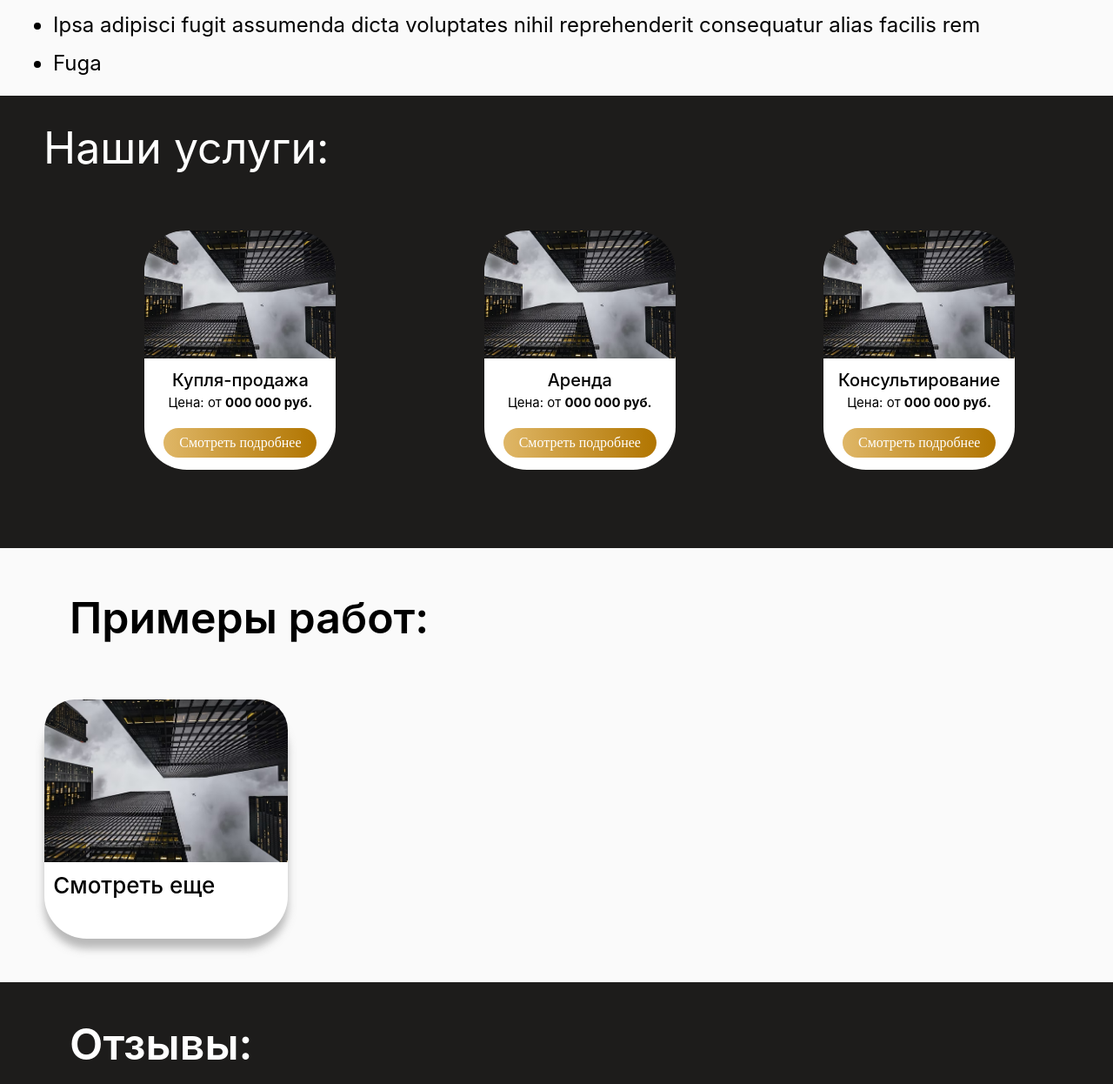
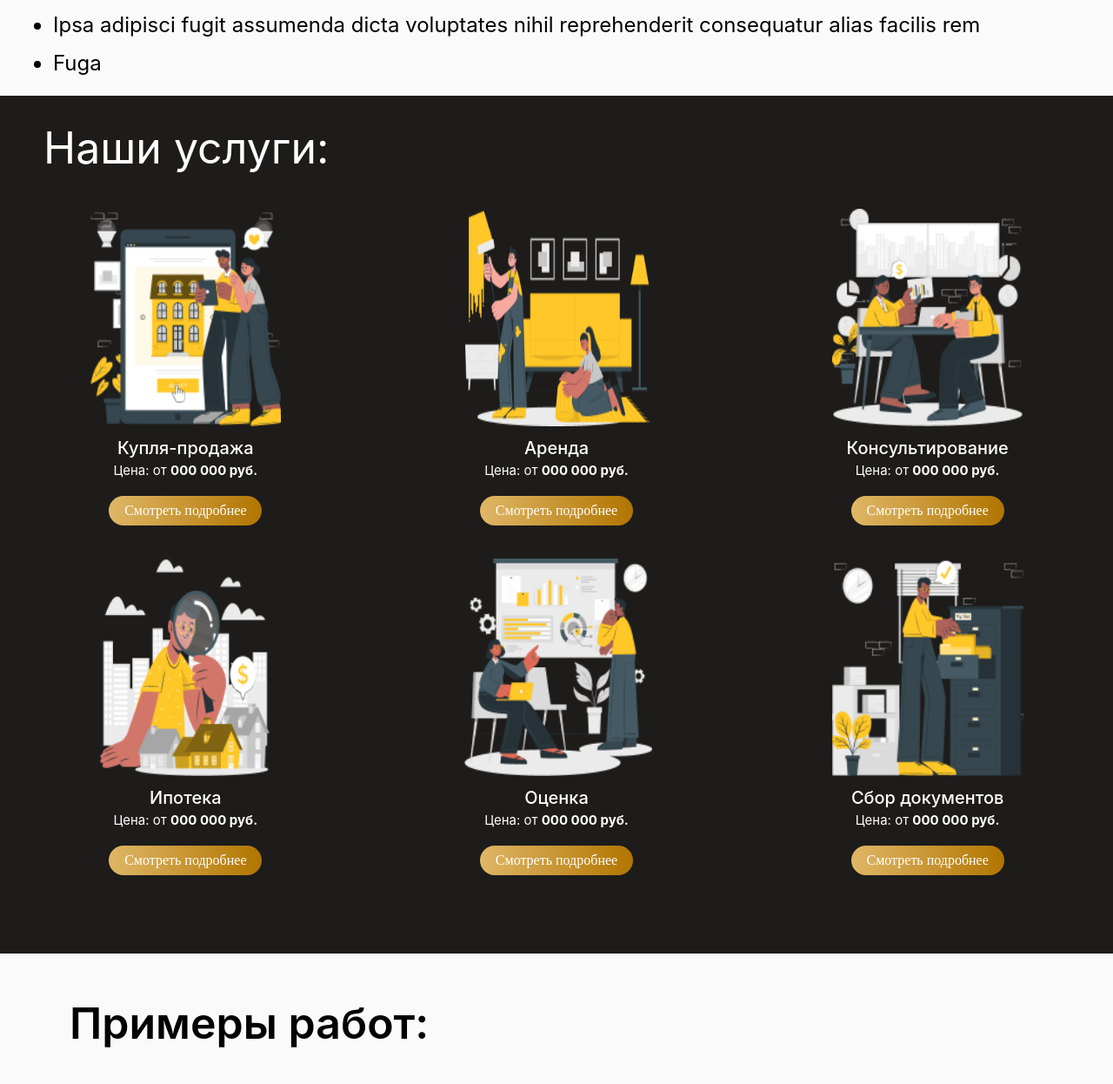
Before and after one commit to qVcreator/CenterGroup, a Django app: page / in a window 1280 px wide. Shown: the part 1156-2402 px from the top of the page at 87% size. Run offline with Django 4.2, Linux system fonts and the light colour scheme; data that the repository does not hold is empty.

Commit message:
reafactor html block services

```diff
--- a/centerGroup/landing/static/landing/css/style.css
+++ b/centerGroup/landing/static/landing/css/style.css
@@ -211,23 +211,30 @@ header #logo span {
   color: #FFFFFF;
 }
 
+.service_cards {
+   display: grid;
+   grid-template-columns: repeat(3, 1fr);
+   grid-auto-rows: minmax(100px, auto);
+
+}
+
 .service {
-  margin-left: 13%;
-  margin-top: 5%;
+  margin-left: auto;
+  margin-right: auto;
+  margin-top: 9%;
 
-  background: #FFFFFF;
-  border-radius: 49px;
   max-width: 220px;
   min-height: 275px;
   text-align: center;
-  display:inline-block;
+  display: flex;
+  flex-direction: column;
+
+  color: #FFFFFF;
 }
 
 .service img {
-  border-top-left-radius: 47px;
-  border-top-right-radius: 47px;
-  max-width: 220px;
-  display:block;
+  display:flex;
+  min-height: 250px;
 }
 
 .service h5{
@@ -248,57 +255,6 @@ header #logo span {
 }
 
 .service-btn{
-  margin-left: 10%;
-  margin-right: 10%;
-  margin-top: 20px;
-
-  padding-top: 8px;
-  padding-bottom: 8px;
-
-  background: linear-gradient(270.07deg, #A86F00 0.06%, #E2C07C 0.07%, #815500 0.08%, #A46C00 0.09%, #B17500 0.1%, #E0B869 102.02%);
-  border-radius: 50px;
-  color: #FFFFFF;
-
-  cursor: pointer;
-}
-
-.hidden {
-  margin-left: 13%;
-  margin-top: 5%;
-
-  background: #FFFFFF;
-  border-radius: 49px;
-  max-width: 220px;
-  min-height: 275px;
-  text-align: center;
-  display: none;
-}
-
-.hidden img {
-  border-top-left-radius: 47px;
-  border-top-right-radius: 47px;
-  max-width: 220px;
-  display:block;
-}
-
-.hidden h5{
-  margin-top: 10px;
-
-  font-family: 'Inter';
-  font-style: normal;
-  font-weight: 500;
-  font-size: 20px;
-  line-height: 31px;
-}
-
-.hidden h6{
-  font-family: 'Inter';
-  font-style: normal;
-  font-weight: 400;
-  font-size: 15px;
-}
-
-.hidden-btn{
   margin-left: 10%;
   margin-right: 10%;
   margin-top: 20px;
--- a/centerGroup/landing/templates/landing/home.html
+++ b/centerGroup/landing/templates/landing/home.html
@@ -23,8 +23,9 @@
 </div>
 <div id="services">
     <h2>Наши услуги:</h2>
+    <div class="service_cards">
         <div class="service">
-        <img src="{% static 'landing/pictures/greeting_background.png' %}"/>
+            <img src="{% static 'landing/pictures/cuate.png' %}"/>
             <h5>Купля-продажа</h5>
             <h6>Цена: от <b>000 000 руб.</b></h6>
             <div class="service-btn">
@@ -32,7 +33,7 @@
             </div>
         </div>
         <div class="service">
-        <img src="{% static 'landing/pictures/greeting_background.png' %}"/>
+            <img src="{% static 'landing/pictures/cuate1.png' %}"/>
             <h5>Аренда</h5>
             <h6>Цена: от <b>000 000 руб.</b></h6>
             <div class="service-btn">
@@ -40,11 +41,36 @@
             </div>
         </div>
         <div class="service">
-        <img src="{% static 'landing/pictures/greeting_background.png' %}"/>
+            <img src="{% static 'landing/pictures/cuate2.png' %}"/>
             <h5>Консультирование</h5>
             <h6>Цена: от <b>000 000 руб.</b></h6>
             <div class="service-btn">
                 Смотреть подробнее
+            </div>
+        </div>
+        <div class="service">
+            <img src="{% static 'landing/pictures/cuate3.png' %}"/>
+            <h5>Ипотека</h5>
+            <h6>Цена: от <b>000 000 руб.</b></h6>
+            <div class="service-btn">
+                Смотреть подробнее
+            </div>
+        </div>
+        <div class="service">
+            <img src="{% static 'landing/pictures/cuate4.png' %}"/>
+            <h5>Оценка</h5>
+            <h6>Цена: от <b>000 000 руб.</b></h6>
+            <div class="service-btn">
+                Смотреть подробнее
+            </div>
+        </div>
+        <div class="service">
+            <img src="{% static 'landing/pictures/cuate5.png' %}"/>
+            <h5>Сбор документов</h5>
+            <h6>Цена: от <b>000 000 руб.</b></h6>
+            <div class="service-btn">
+                Смотреть подробнее
+            </div>
         </div>
     </div>
 </div>
```
Also changed, not shown: other parts of centerGroup/landing/static/landing/css/style.css (+0 -100 lines), centerGroup/landing/static/landing/pictures/cuate.png (added), centerGroup/landing/static/landing/pictures/cuate1.png (added), centerGroup/landing/static/landing/pictures/cuate2.png (added), centerGroup/landing/static/landing/pictures/cuate3.png (added), centerGroup/landing/static/landing/pictures/cuate4.png (added), centerGroup/landing/static/landing/pictures/cuate5.png (added). Lines whose indentation alone changed are shown as unchanged.
